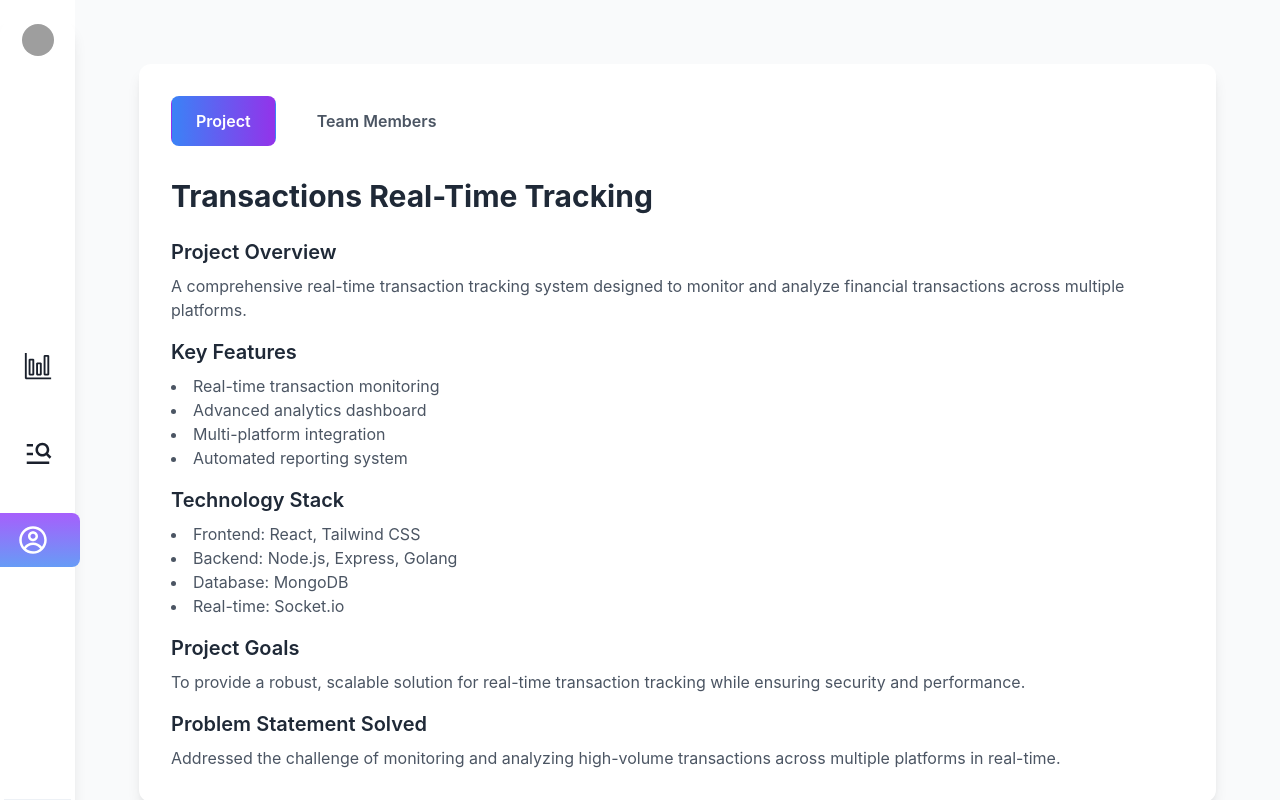
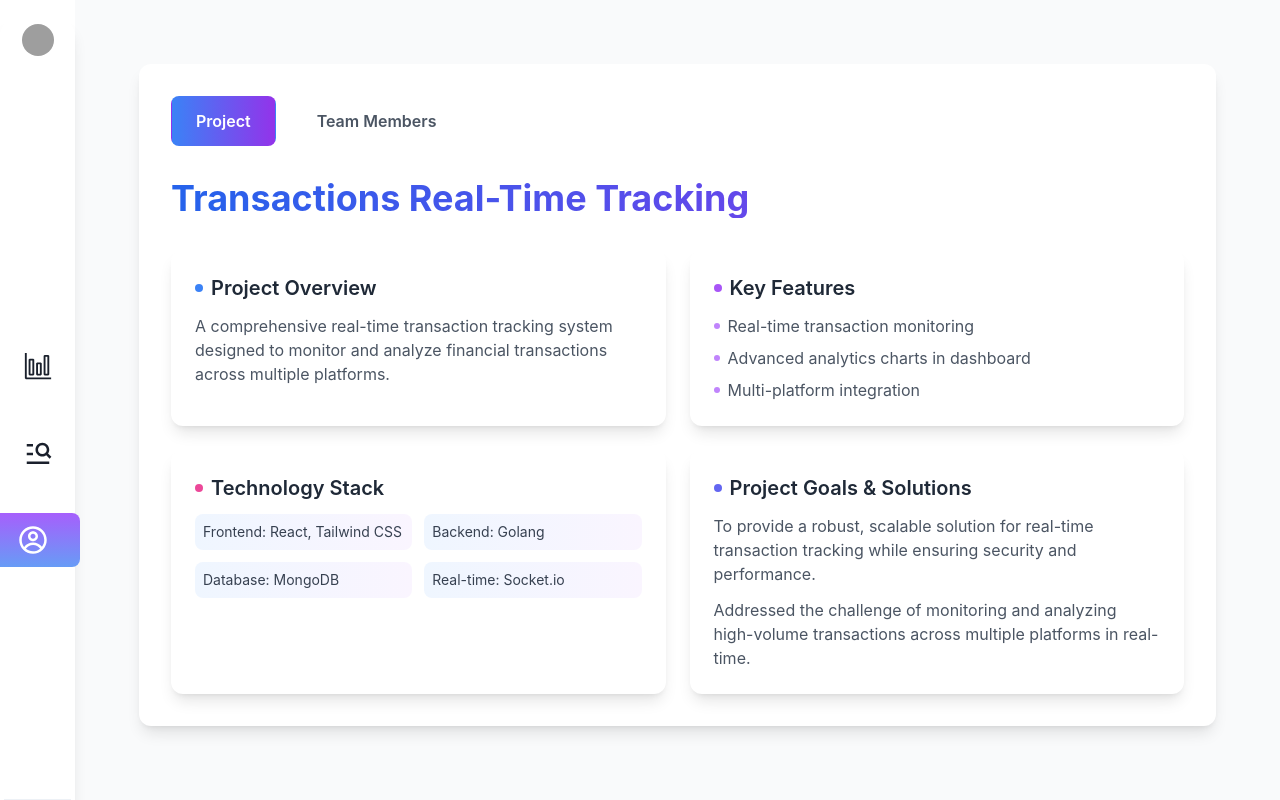
Before and after one commit to Needalife/Streaming-Data-Platform, a React (Vite) app in the folder frontend/: page /about in a window 1280 px wide. Built offline with nearby package versions, Linux system fonts and the light colour scheme; grey boxes are pictures that could not be loaded.

Commit message:
Remove filter by date

```diff
--- a/frontend/src/components/about/About.jsx
+++ b/frontend/src/components/about/About.jsx
@@ -42,43 +42,56 @@ const About = () => {
   };
 
   const ProjectTab = () => (
-    <div className="space-y-6">
-      <h2 className="text-3xl font-bold mb-4 text-gray-800">Transactions Real-Time Tracking</h2>
+    <div className="space-y-8">
+      <h2 className="text-4xl font-bold mb-6 text-gray-800 bg-clip-text text-transparent bg-gradient-to-r from-blue-600 to-purple-600">Transactions Real-Time Tracking</h2>
 
-      <section className="space-y-4">
-        <div>
-          <h3 className="text-xl font-semibold mb-2 text-gray-800">Project Overview</h3>
+      <section className="grid grid-cols-1 md:grid-cols-2 gap-6">
+        <div className="bg-white p-6 rounded-xl shadow-lg hover:shadow-xl transition-all duration-300">
+          <h3 className="text-xl font-semibold mb-3 text-gray-800 flex items-center">
+            <span className="w-2 h-2 bg-blue-500 rounded-full mr-2"></span>
+            Project Overview
+          </h3>
           <p className="text-gray-600">A comprehensive real-time transaction tracking system designed to monitor and analyze financial transactions across multiple platforms.</p>
         </div>
 
-        <div>
-          <h3 className="text-xl font-semibold mb-2 text-gray-800">Key Features</h3>
-          <ul className="list-disc list-inside text-gray-600">
-            <li>Real-time transaction monitoring</li>
-            <li>Advanced analytics dashboard</li>
-            <li>Multi-platform integration</li>
-            <li>Automated reporting system</li>
+        <div className="bg-white p-6 rounded-xl shadow-lg hover:shadow-xl transition-all duration-300">
+          <h3 className="text-xl font-semibold mb-3 text-gray-800 flex items-center">
+            <span className="w-2 h-2 bg-purple-500 rounded-full mr-2"></span>
+            Key Features
+          </h3>
+          <ul className="space-y-2 text-gray-600">
+            {["Real-time transaction monitoring", "Advanced analytics charts in dashboard", "Multi-platform integration"].map((feature) => (
+              <li key={feature} className="flex items-center">
+                <span className="w-1.5 h-1.5 bg-purple-400 rounded-full mr-2"></span>
+                {feature}
+              </li>
+            ))}
           </ul>
         </div>
 
-        <div>
-          <h3 className="text-xl font-semibold mb-2 text-gray-800">Technology Stack</h3>
-          <ul className="list-disc list-inside text-gray-600">
-            <li>Frontend: React, Tailwind CSS</li>
-            <li>Backend: Node.js, Express, Golang</li>
-            <li>Database: MongoDB</li>
-            <li>Real-time: Socket.io</li>
-          </ul>
+        <div className="bg-white p-6 rounded-xl shadow-lg hover:shadow-xl transition-all duration-300">
+          <h3 className="text-xl font-semibold mb-3 text-gray-800 flex items-center">
+            <span className="w-2 h-2 bg-pink-500 rounded-full mr-2"></span>
+            Technology Stack
+          </h3>
+          <div className="grid grid-cols-2 gap-3">
+            {["Frontend: React, Tailwind CSS", "Backend: Golang", "Database: MongoDB", "Real-time: Socket.io"].map((tech) => (
+              <div key={tech} className="bg-gradient-to-r from-blue-50 to-purple-50 p-2 rounded-lg text-gray-700 text-sm">
+                {tech}
+              </div>
+            ))}
+          </div>
         </div>
 
-        <div>
-          <h3 className="text-xl font-semibold mb-2 text-gray-800">Project Goals</h3>
-          <p className="text-gray-600">To provide a robust, scalable solution for real-time transaction tracking while ensuring security and performance.</p>
-        </div>
-
-        <div>
-          <h3 className="text-xl font-semibold mb-2 text-gray-800">Problem Statement Solved</h3>
-          <p className="text-gray-600">Addressed the challenge of monitoring and analyzing high-volume transactions across multiple platforms in real-time.</p>
+        <div className="bg-white p-6 rounded-xl shadow-lg hover:shadow-xl transition-all duration-300">
+          <h3 className="text-xl font-semibold mb-3 text-gray-800 flex items-center">
+            <span className="w-2 h-2 bg-indigo-500 rounded-full mr-2"></span>
+            Project Goals & Solutions
+          </h3>
+          <div className="space-y-3">
+            <p className="text-gray-600">To provide a robust, scalable solution for real-time transaction tracking while ensuring security and performance.</p>
+            <p className="text-gray-600">Addressed the challenge of monitoring and analyzing high-volume transactions across multiple platforms in real-time.</p>
+          </div>
         </div>
       </section>
     </div>
--- a/frontend/src/components/queryboard/sub_components/Table.jsx
+++ b/frontend/src/components/queryboard/sub_components/Table.jsx
@@ -25,10 +25,10 @@ const Table = ({ data }) => {
                 <span
                   className={`inline-block px-3 py-1 rounded-full font-bold ${
                     item.status === 'completed'
-                      ? 'bg-green-200 text-green-700'
+                      ? 'bg-blue-200 text-blue-700'     // Success (Blue Purple)
                       : item.status === 'failed'
-                      ? 'bg-red-200 text-red-700'
-                      : 'bg-yellow-200 text-yellow-700'
+                      ? 'bg-red-200 text-red-700'       // Failed (Red)
+                      : 'bg-pink-200 text-pink-700'     // Pending (Pink Red)
                   }`}
                 >
                   {formatStatus(item.status)}
--- a/frontend/src/components/queryboard/sub_components/filters/DateFilter.jsx
+++ /dev/null
@@ -1,42 +0,0 @@
-import React, { useState, useEffect } from 'react';
-import { getAvailableDates } from '../../api/transaction';
-
-const DateFilter = ({ onDateChange, selectedDate }) => {
-  const [availableDates, setAvailableDates] = useState([]);
-
-  useEffect(() => {
-    async function fetchDates() {
-      try {
-        const dates = await getAvailableDates();
-        setAvailableDates(dates);
-      } catch (error) {
-        console.error('Error fetching available dates:', error);
-      }
-    }
-    fetchDates();
-  }, []);
-
-  const handleChange = (e) => {
-    onDateChange(e.target.value);
-  };
-
-  return (
-    <div>
-      <label className="block mb-2 font-semibold">Filter by Date</label>
-      <select
-        value={selectedDate}
-        onChange={handleChange}
-        className="w-full border border-gray-300 rounded p-2"
-      >
-        <option value="All">All</option>
-        {availableDates.map((dateStr) => (
-          <option key={dateStr} value={dateStr}>
-            {dateStr.replace("collection_", "")}
-          </option>
-        ))}
-      </select>
-    </div>
-  );
-};
-
-export default DateFilter;
--- a/frontend/src/components/queryboard/sub_components/filters/Filters.jsx
+++ b/frontend/src/components/queryboard/sub_components/filters/Filters.jsx
@@ -1,24 +1,16 @@
 import React from 'react';
-import DateFilter from './DateFilter';
 import StatusFilter from './StatusFilter';
 import AmountFilter from './AmountFilter';
 
 const Filters = ({
-  onDateChange,
   onStatusChange,
-  onTypeChange,
   onAmountChange,
-  selectedDate,
   selectedStatuses,
   selectedMinAmount,
   selectedMaxAmount
 }) => {
   return (
     <div className="bg-white shadow-md rounded-lg p-6 flex flex-wrap gap-6">
-      {/* Date Filter */}
-      <div className="flex-1 min-w-[200px]">
-        <DateFilter onDateChange={onDateChange} selectedDate={selectedDate} />
-      </div>
       {/* Status Filter */}
       <div className="flex-1 min-w-[200px]">
         <StatusFilter onStatusChange={onStatusChange} selectedStatus={selectedStatuses[0]} />
```
Also changed, not shown: frontend/src/components/queryboard/QueryBoard.jsx (+4 -61 lines).
